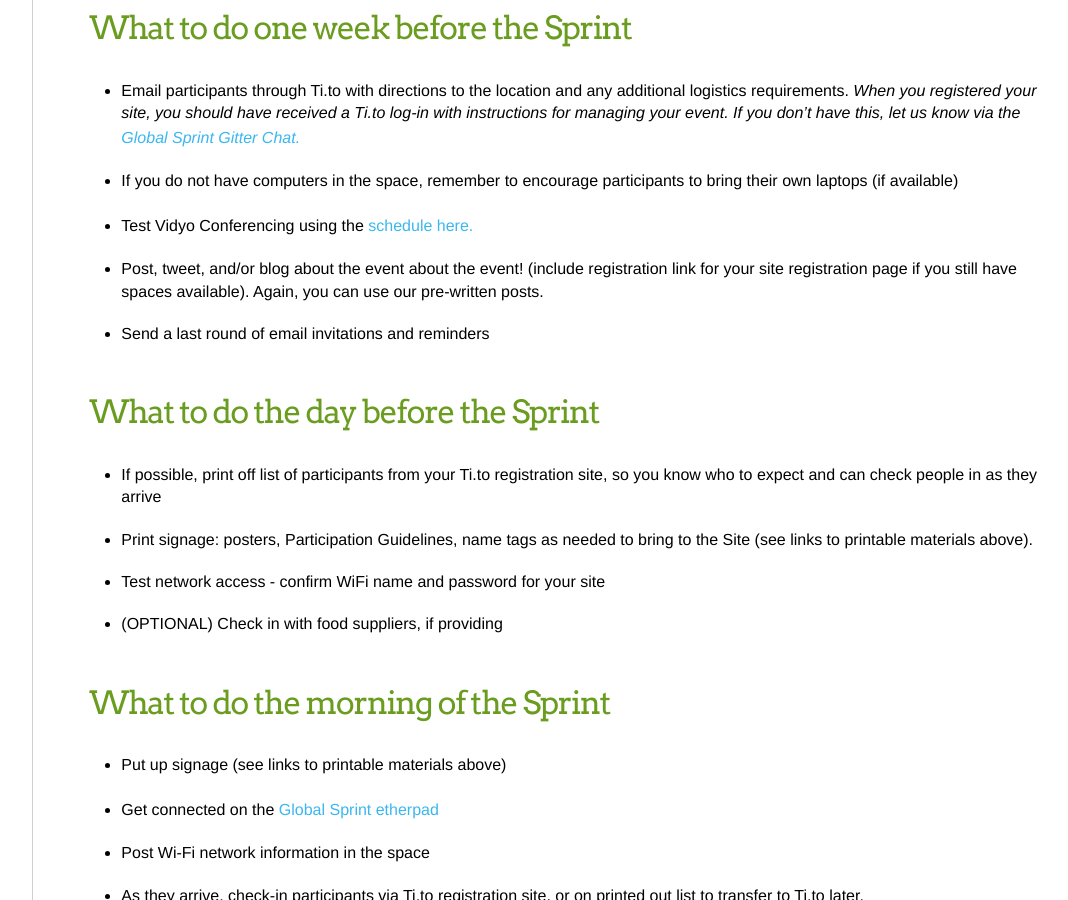
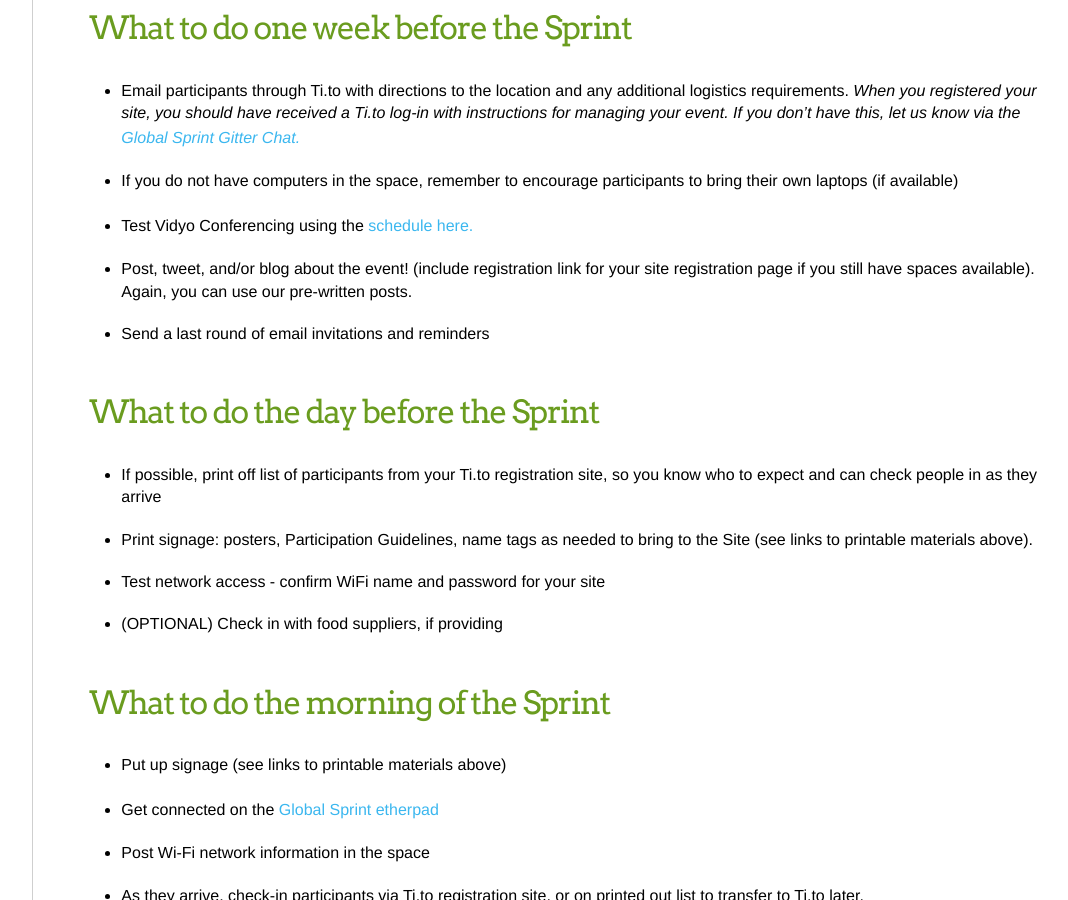
Before and after one commit to mozilla/global-sprint, a Jekyll site: the page built from _articles/site-hosts-guide/checklist.md, in a window 1280 px wide and 900 px high, scrolled down 1098 px. Shown: the whole window, without its empty margins (180-1248 px from the left). Built offline with Jekyll 4.4.1, drawn with Linux system fonts in a browser that asks for light colours; comment, search, counter and statistics services are not loaded.

Commit message:
Fixed a typing mistake in site host checklist

```diff
--- a/_articles/site-hosts-guide/checklist.md
+++ b/_articles/site-hosts-guide/checklist.md
@@ -38,7 +38,7 @@ The space must have ...
 * Email participants through Ti.to with directions to the location and any additional logistics requirements. *When you registered your site, you should have received a Ti.to log-in with instructions for managing your event. If you don't have this, let us know via the [Global Sprint Gitter Chat.](https://gitter.im/mozilla/global-sprint-2017)*
 * If you do not have computers in the space, remember to encourage participants to bring their own laptops (if available)
 * Test Vidyo Conferencing using the [schedule here.](https://public.etherpad-mozilla.org/p/globalsprint-AV-testing-schedule)
-* Post, tweet, and/or blog about the event about the event! (include registration link for your site registration page if you still have spaces available). Again, you can use our pre-written posts.
+* Post, tweet, and/or blog about the event! (include registration link for your site registration page if you still have spaces available). Again, you can use our pre-written posts.
 * Send a last round of email invitations and reminders
 
 
```
